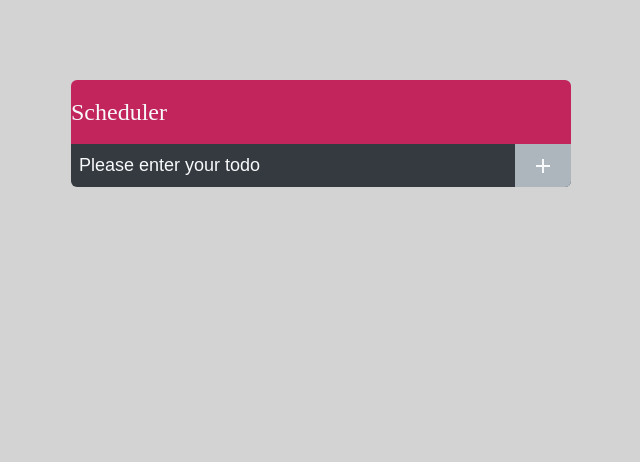
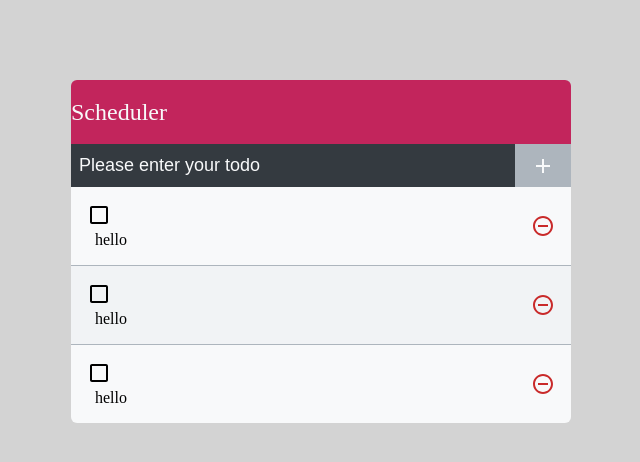
Before and after one commit to JulieChoJulie/todo-list-update, a React (Create React App) app: page / in a window 1280 px wide. Shown: the top 462 px of the page, without its empty margins (319-959 px from the left). Built offline with nearby package versions, Linux system fonts and the light colour scheme.

Commit message:
TodoListItem & TodoList added

```diff
--- a/src/App.js
+++ b/src/App.js
@@ -1,12 +1,14 @@
 import React from 'react';
 import TodoTemplate from './components/TodoTemplate';
 import TodoInsert from './components/TodoInsert';
+import TodoList from './components/TodoList';
 
 const App = () => {
     return (
         <div>
           <TodoTemplate>
               <TodoInsert />
+              <TodoList />
           </TodoTemplate>
 
         </div>
--- /dev/null
+++ b/src/components/TodoList.js
@@ -0,0 +1,15 @@
+import React from 'react';
+import TodoListItem from './TodoListItem';
+import './TodoList.scss';
+
+const TodoList = () => {
+    return (
+        <div>
+            <TodoListItem />
+            <TodoListItem />
+            <TodoListItem />
+        </div>
+    );
+};
+
+export default TodoList;
--- /dev/null
+++ b/src/components/TodoList.scss
@@ -0,0 +1,5 @@
+.TodoList {
+  min-height: 320px;
+  max-height: 513px;
+  overflow-y: auto;
+}
--- /dev/null
+++ b/src/components/TodoListItem.js
@@ -0,0 +1,24 @@
+import React from 'react';
+import './TodoListItem.scss';
+import {
+    MdCheckBoxOutlineBlank,
+    MdCheckBox,
+    MdRemoveCircleOutline,
+} from "react-icons/md";
+
+
+const TodoListItem = () => {
+    return (
+        <div className="TodoListItem">
+            <div className="checkbox">
+                <MdCheckBoxOutlineBlank/>
+                <div className="text">hello</div>
+            </div>
+            <div className="remove">
+                <MdRemoveCircleOutline/>
+            </div>
+        </div>
+    );
+};
+
+export default TodoListItem;
--- /dev/null
+++ b/src/components/TodoListItem.scss
@@ -0,0 +1,42 @@
+@import './utils';
+.TodoListItem {
+  padding: 1rem;
+  display: flex;
+  align-items: center;
+  &:nth-child(even) {
+    background: $oc-gray-1;
+  }
+  .checkbox {
+    cursor: pointer;
+    flex: 1;
+    align-items: center;
+    svg {
+      font-size: 1.5rem;
+    }
+    .text {
+      margin-left: 0.5rem;
+      flex: 1;
+    }
+    &:checked {
+      svg {
+        color: $oc-pink-6;
+      }
+      text {
+        color: $oc-gray-5;
+      }
+    }
+  }
+  .remove {
+    display: flex;
+    align-item: center;
+    font-size: 1.5rem;
+    color: $oc-red-9;
+    cursor: pointer;
+    &:hover {
+      color: $oc-red-7;
+    }
+  }
+  & + & {
+    border-top: 1px solid $oc-gray-5;
+  }
+}
```
